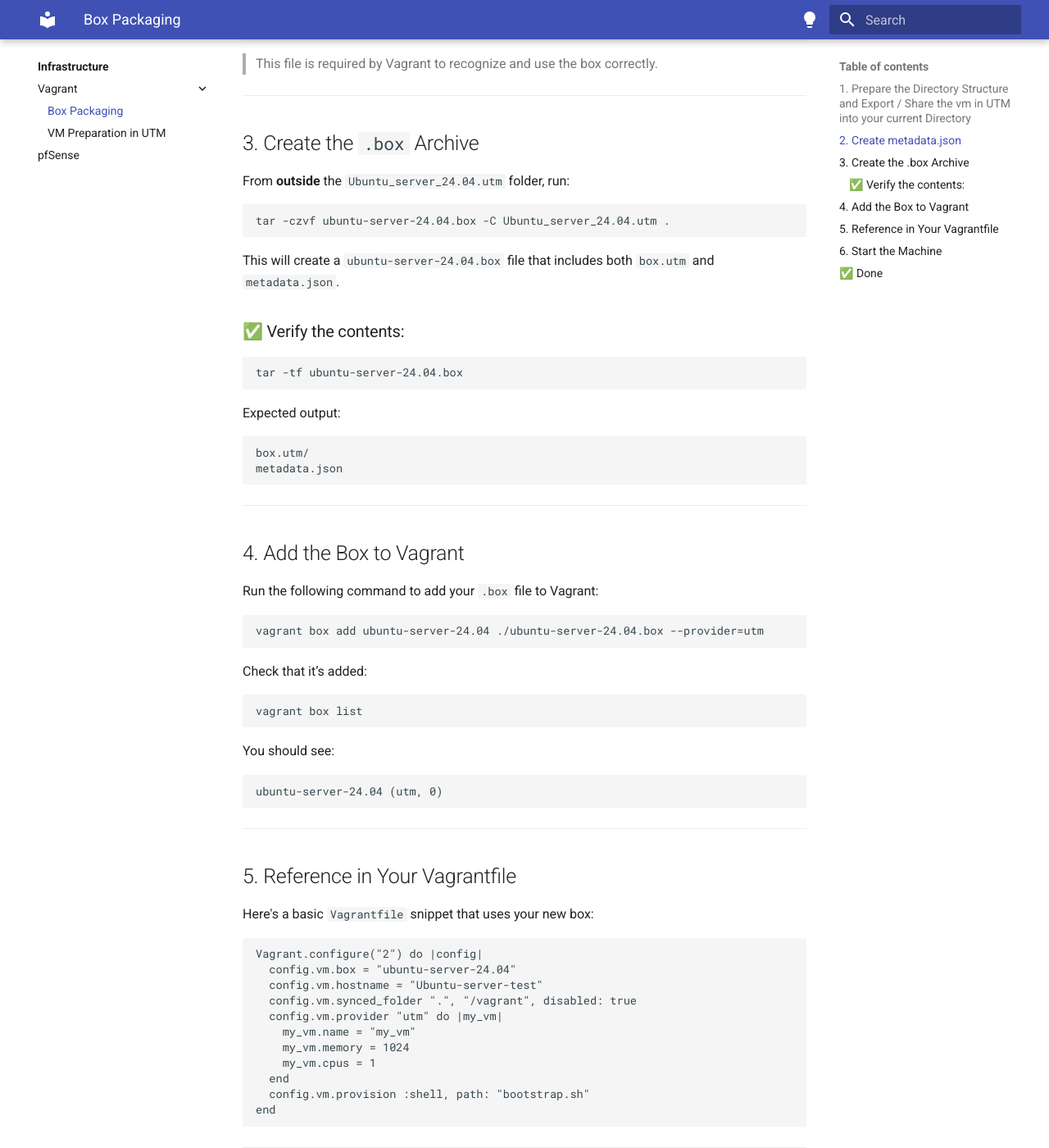
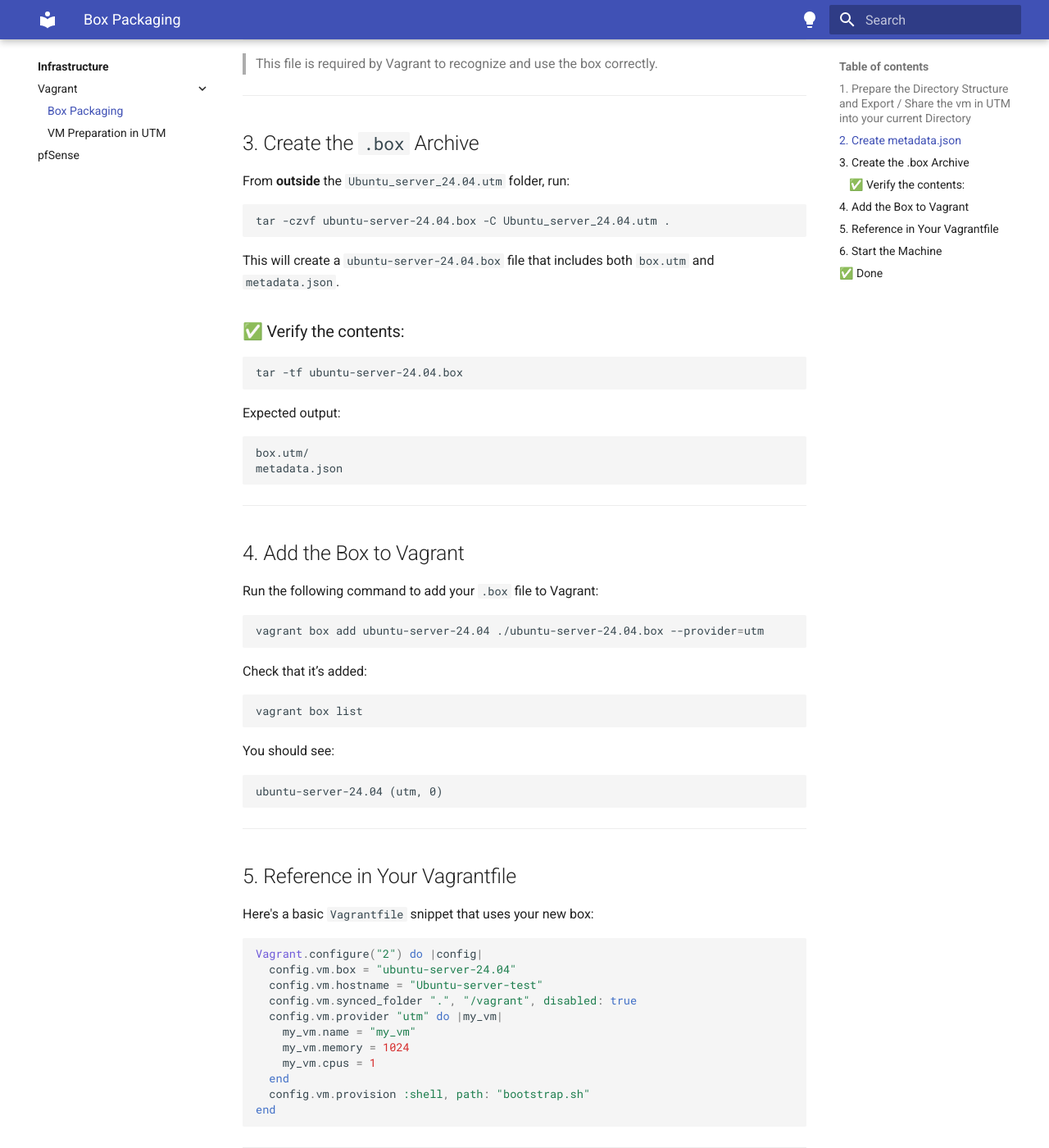
Before and after one commit to amdukf/welkinops, an MkDocs documentation site: the page built from docs/Infrastructure/Vagrant/box-packaging.md, in a window 1280 px wide and 1400 px high, scrolled down 940 px. Shown: the whole window at 82% size. Built offline with MkDocs 1.6.1 and Material for MkDocs 9.7.7, drawn with Linux system fonts in a browser that asks for light colours; some of the changed text lies outside the part shown.

Commit message:
Add some markdown extensions

```diff
--- a/mkdocs.yml
+++ b/mkdocs.yml
@@ -21,7 +21,11 @@ theme:
         name: Switch to light mode
 
 markdown_extensions:
-- pymdownx.tasklist:
-    custom_checkbox: true
-- toc:
-    permalink: true
+  - pymdownx.tasklist:
+      custom_checkbox: true
+  - pymdownx.copybutton
+  - pymdownx.highlight
+  - pymdownx.superfences
+  - pymdownx.emoji
+  - toc:
+      permalink: true
```
